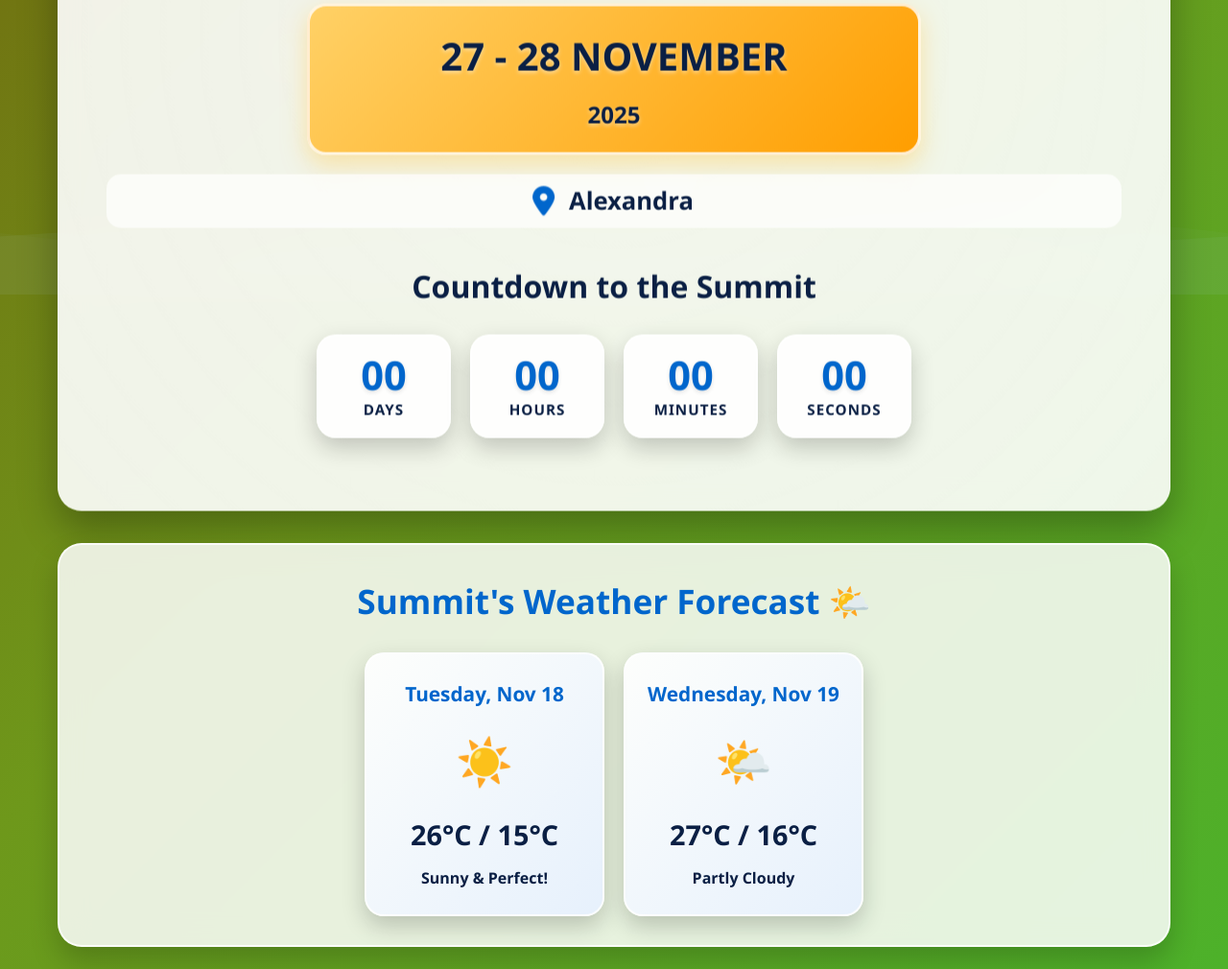
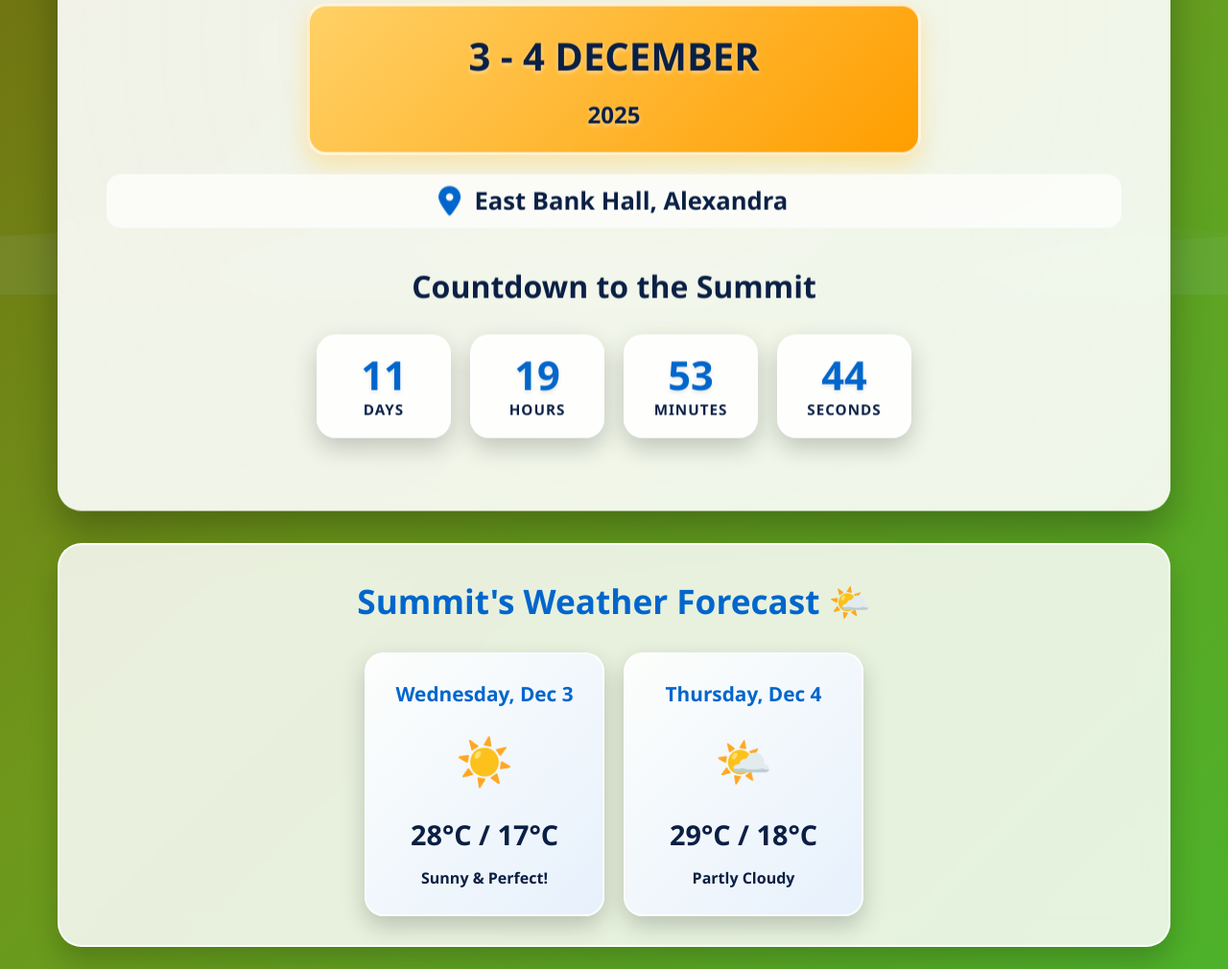
Before and after one commit to KhethoKodes-hub/Alexandra-SaveTheDate, a plain HTML site: page index.html in a window 1280 px wide. Shown: the part 482-1492 px from the top of the page at 96% size. Drawn offline with Linux system fonts and the light colour scheme.

Commit message:
change date

```diff
--- a/index.html
+++ b/index.html
@@ -870,13 +870,13 @@
             <div class="subtitle">Drop-by-Drop Outreach Summit</div>
 
             <div class="date-box">
-                <div class="date">27 - 28 NOVEMBER</div>
+                <div class="date">3 - 4 DECEMBER</div>
                 <div class="year">2025</div>
             </div>
 
             <div class="location">
                 <i class="fas fa-map-marker-alt"></i>
-                Alexandra
+                East Bank Hall, Alexandra
             </div>
 
             <div class="countdown-section">
@@ -906,15 +906,15 @@
             <div class="weather-title">Summit's Weather Forecast 🌤️</div>
             <div class="weather-days">
                 <div class="weather-day">
-                    <div class="weather-day-name">Tuesday, Nov 18</div>
+                    <div class="weather-day-name">Wednesday, Dec 3</div>
                     <div class="weather-icon">☀️</div>
-                    <div class="weather-temp">26°C / 15°C</div>
+                    <div class="weather-temp">28°C / 17°C</div>
                     <div class="weather-desc">Sunny & Perfect!</div>
                 </div>
                 <div class="weather-day">
-                    <div class="weather-day-name">Wednesday, Nov 19</div>
+                    <div class="weather-day-name">Thursday, Dec 4</div>
                     <div class="weather-icon">🌤️</div>
-                    <div class="weather-temp">27°C / 16°C</div>
+                    <div class="weather-temp">29°C / 18°C</div>
                     <div class="weather-desc">Partly Cloudy</div>
                 </div>
             </div>
@@ -964,8 +964,8 @@
         </div>
 
         <div class="footer">
-            <p>Drop-by-Drop outreach summit Alexandra | 27-28 November 2025</p>
-            <p>Alexandra </p>
+            <p>Drop-by-Drop outreach summit Alexandra | 3-4 December 2025</p>
+            <p>East Bank Hall, Alexandra | 9am - 2pm</p>
             <div class="brandscapers-section">
                 <span class="brandscapers-text">Powered by</span>
                     <div class="logo-text"><a><img src="assets/brandscaperslogo.jpeg" height="80" width="70"></a><span >BRANDSCAPERS AFRICA</span></div>
@@ -1088,7 +1088,7 @@
 
         // Countdown to event
         function updateCountdown() {
-            const eventDate = new Date('2025-11-18T09:00:00');
+            const eventDate = new Date('2025-12-03T09:00:00');
             const now = new Date();
             const diff = eventDate - now;
 
```
